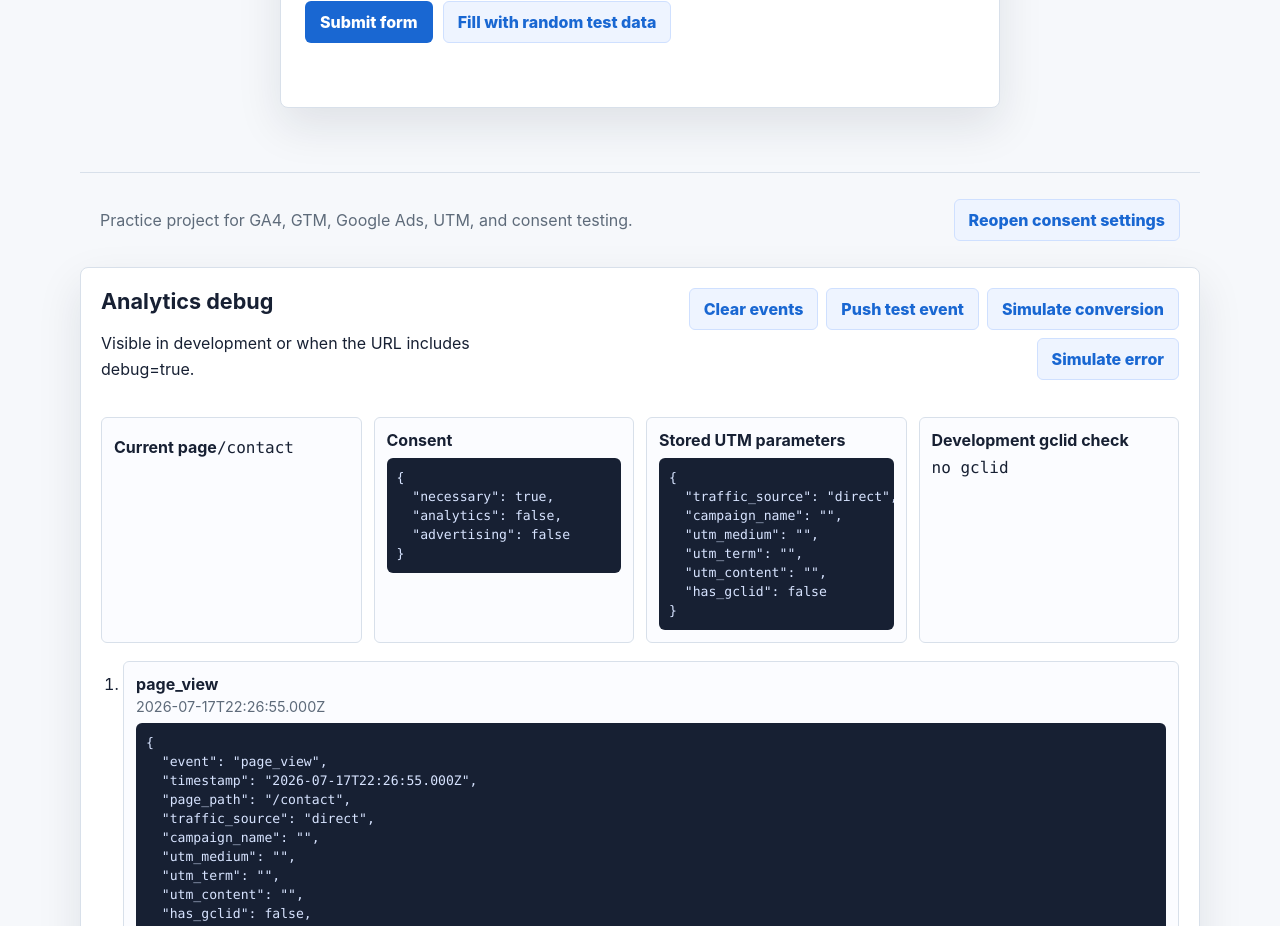
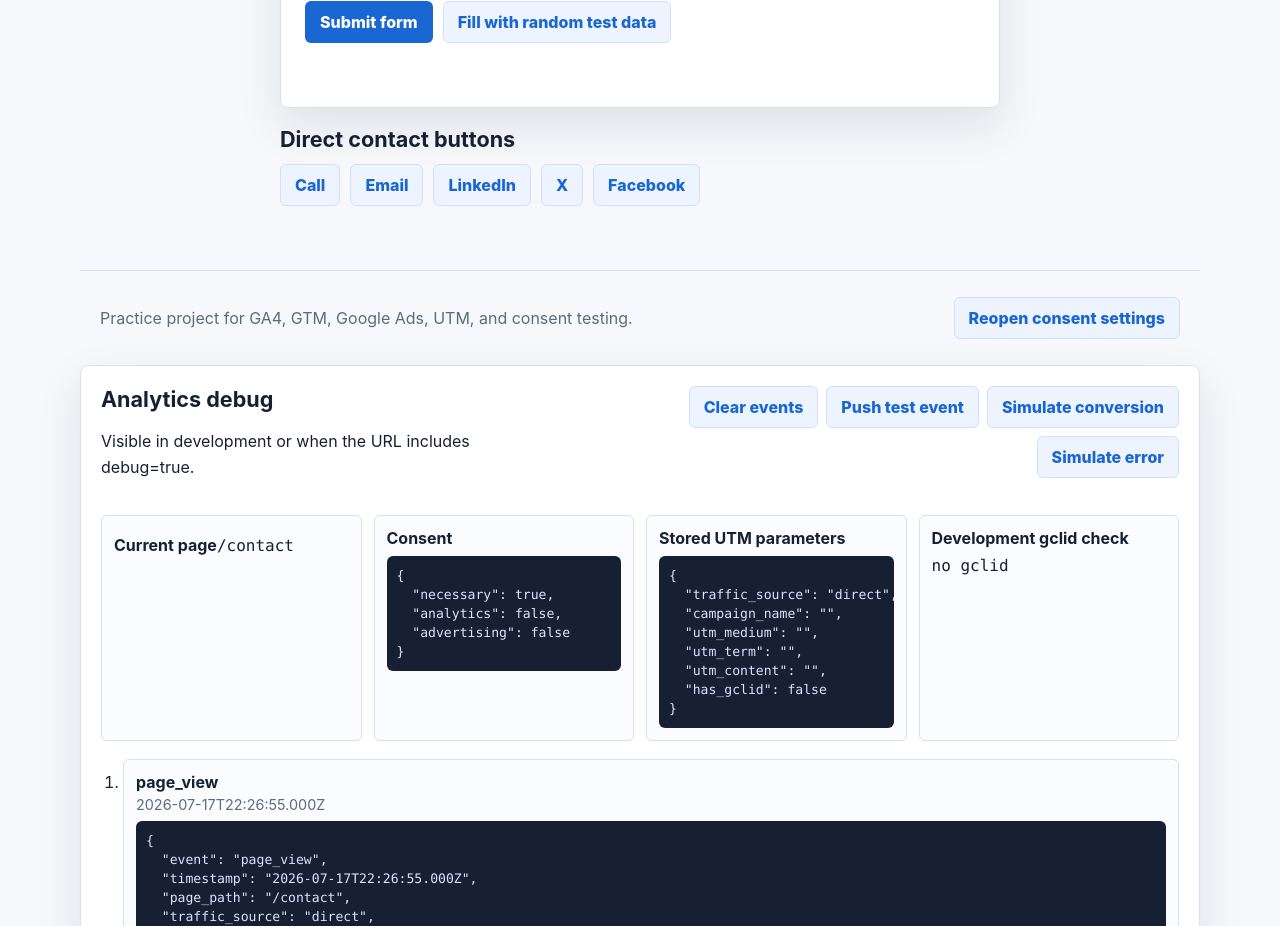
Before and after one commit to AlekdSANS/conversion-tracking, a React (Vite) app: page /contact in a window 1280 px wide. Shown: the part 840-1766 px from the top of the page. Built offline with nearby package versions, Linux system fonts and the light colour scheme.

Commit message:
Contacts Updated

```diff
--- /dev/null
+++ b/src/components/ContactActions.jsx
@@ -0,0 +1,52 @@
+import { trackContactAction } from '../utils/analytics'
+
+const contactActions = [
+  {
+    label: 'Call',
+    href: 'tel:+48123456789',
+    method: 'phone',
+  },
+  {
+    label: 'Email',
+    href: 'mailto:test@example.com',
+    method: 'email',
+  },
+  {
+    label: 'LinkedIn',
+    href: 'https://www.linkedin.com/',
+    method: 'linkedin',
+  },
+  {
+    label: 'X',
+    href: 'https://x.com/',
+    method: 'x',
+  },
+  {
+    label: 'Facebook',
+    href: 'https://www.facebook.com/',
+    method: 'facebook',
+  },
+]
+
+function ContactActions({ location = 'contact_page' }) {
+  return (
+    <section className="contact-actions" aria-labelledby="contact-actions-title">
+      <h2 id="contact-actions-title">Direct contact buttons</h2>
+      <div className="contact-action-list">
+        {contactActions.map((action) => (
+          <a
+            key={action.method}
+            href={action.href}
+            target={action.href.startsWith('http') ? '_blank' : undefined}
+            rel={action.href.startsWith('http') ? 'noreferrer' : undefined}
+            onClick={() => trackContactAction(action.method, location)}
+          >
+            {action.label}
+          </a>
+        ))}
+      </div>
+    </section>
+  )
+}
+
+export default ContactActions
--- a/src/index.css
+++ b/src/index.css
@@ -259,6 +259,34 @@ p {
 	padding: 24px;
 }
 
+.contact-actions {
+	margin-top: 18px;
+}
+
+.contact-actions h2 {
+	margin-bottom: 12px;
+}
+
+.contact-action-list {
+	display: flex;
+	flex-wrap: wrap;
+	gap: 10px;
+}
+
+.contact-action-list a {
+	border: 1px solid #cfe0ff;
+	border-radius: 6px;
+	padding: 10px 14px;
+	color: var(--accent);
+	background: #eef4ff;
+	font-weight: 800;
+	text-decoration: none;
+}
+
+.contact-action-list a:hover {
+	background: #e8f0fe;
+}
+
 .field {
 	display: grid;
 	gap: 7px;
--- a/src/pages/ContactPage.jsx
+++ b/src/pages/ContactPage.jsx
@@ -1,3 +1,4 @@
+import ContactActions from '../components/ContactActions'
 import ContactForm from '../components/ContactForm'
 
 function ContactPage() {
@@ -22,6 +23,8 @@ function ContactPage() {
         formLocation="contact_page"
         title="Contact page form"
       />
+
+      <ContactActions location="contact_page" />
     </section>
   )
 }
--- a/src/utils/analytics.js
+++ b/src/utils/analytics.js
@@ -124,6 +124,13 @@ export function trackFormError(formName, formLocation, errorType) {
   })
 }
 
+export function trackContactAction(contactMethod, contactLocation) {
+  return trackEvent('contact_action_click', {
+    contact_method: contactMethod,
+    contact_location: contactLocation,
+  })
+}
+
 export function trackConsentUpdate(consentSettings) {
   // Later, Google Consent Mode can be connected here before GTM tags fire.
   return trackEvent('consent_update', {
```
